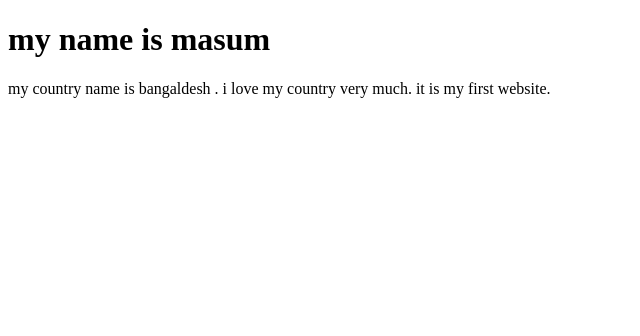
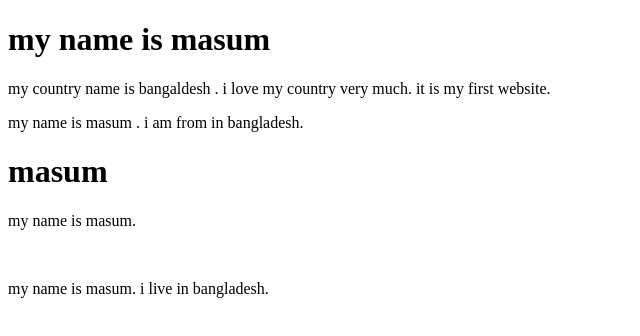
Before and after one commit to mhmasum1515/my-1st-website, a plain HTML site: page index.html in a window 1280 px wide. Shown: the whole page, without its empty margins (0-640 px from the left). Drawn offline with Linux system fonts and the light colour scheme.

Commit message:
my 1st website

```diff
--- a/index.html
+++ b/index.html
@@ -10,5 +10,13 @@
 <body>
                 <h1>my name is masum</h1>
                 <p>my country name is bangaldesh . i love my country very much. it is my first website.</p>
+                <p>my name is masum . i am from in bangladesh.</p>
+                <h1>masum</h1>
+                <p>my name is masum.</p><br>
+                <p>my name is masum. i live in bangladesh.</p>
+
+
+
+
 </body>
 </html>
```
